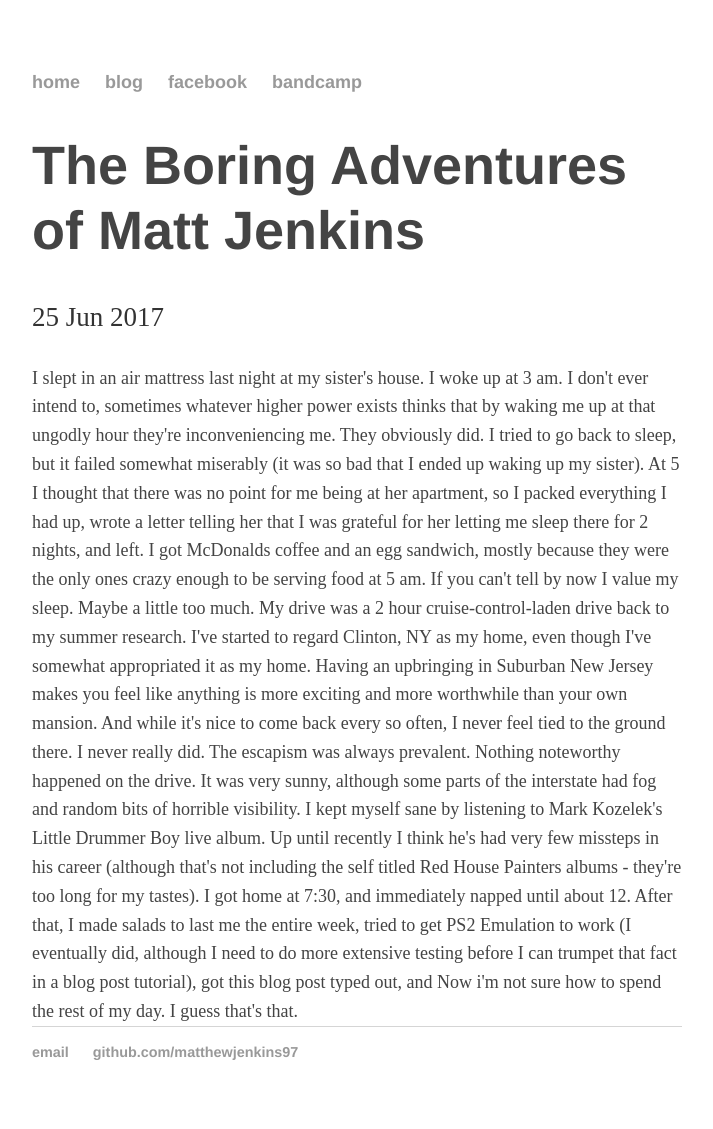
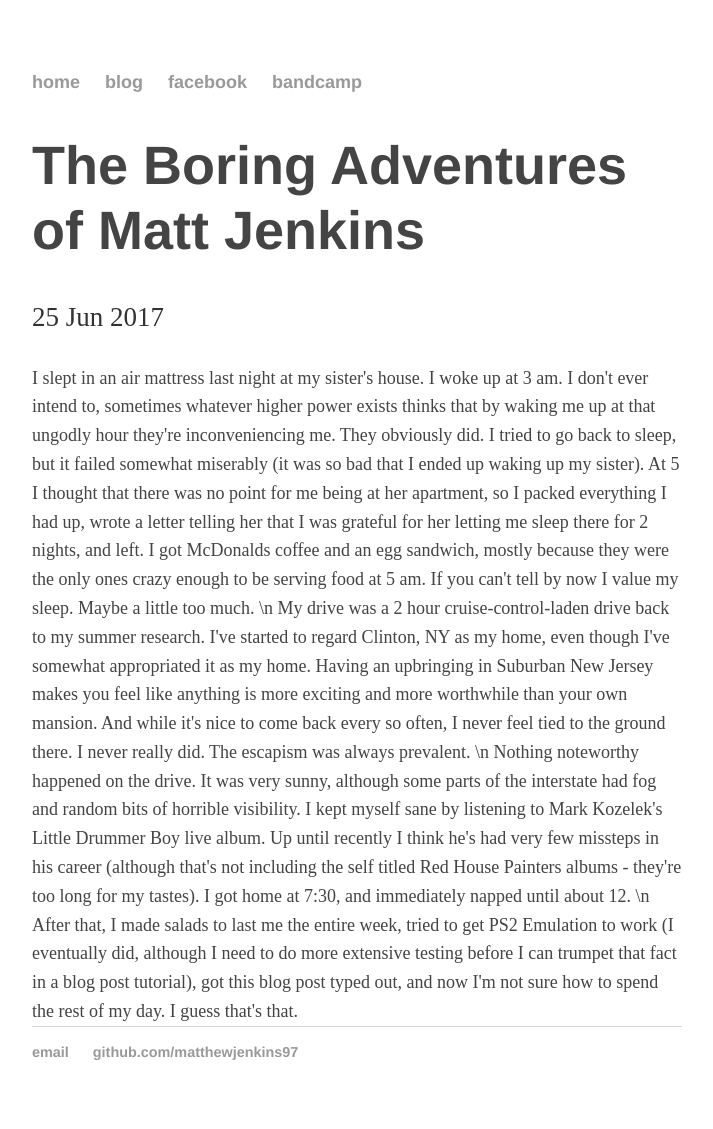
Before and after one commit to matthewjenkins97/matthewjenkins97.github.io, a Jekyll site: the page built from _posts/2017-06-25-the-boring-adventures-of-matt-jenkins.html, in a window 1280 px wide. Shown: the whole page, without its empty margins (283-996 px from the left). Built offline with Jekyll 4.4.1, drawn with Linux system fonts in a browser that asks for light colours.

```diff
--- a/_posts/2017-06-25-the-boring-adventures-of-matt-jenkins.html
+++ b/_posts/2017-06-25-the-boring-adventures-of-matt-jenkins.html
@@ -3,10 +3,10 @@ layout: post
 title: "The Boring Adventures of Matt Jenkins"
 date: 2017-06-25
 ---
-I slept in an air mattress last night at my sister's house. I woke up at 3 am. I don't ever intend to, sometimes whatever higher power exists thinks that by waking me up at that ungodly hour they're inconveniencing me. They obviously did. I tried to go back to sleep, but it failed somewhat miserably (it was so bad that I ended up waking up my sister). At 5 I thought that there was no point for me being at her apartment, so I packed everything I had up, wrote a letter telling her that I was grateful for her letting me sleep there for 2 nights, and left. I got McDonalds coffee and an egg sandwich, mostly because they were the only ones crazy enough to be serving food at 5 am. If you can't tell by now I value my sleep. Maybe a little too much.
+I slept in an air mattress last night at my sister's house. I woke up at 3 am. I don't ever intend to, sometimes whatever higher power exists thinks that by waking me up at that ungodly hour they're inconveniencing me. They obviously did. I tried to go back to sleep, but it failed somewhat miserably (it was so bad that I ended up waking up my sister). At 5 I thought that there was no point for me being at her apartment, so I packed everything I had up, wrote a letter telling her that I was grateful for her letting me sleep there for 2 nights, and left. I got McDonalds coffee and an egg sandwich, mostly because they were the only ones crazy enough to be serving food at 5 am. If you can't tell by now I value my sleep. Maybe a little too much. \n
 
-My drive was a 2 hour cruise-control-laden drive back to my summer research. I've started to regard Clinton, NY as my home, even though I've somewhat appropriated it as my home. Having an upbringing in Suburban New Jersey makes you feel like anything is more exciting and more worthwhile than your own mansion. And while it's nice to come back every so often, I never feel tied to the ground there. I never really did. The escapism was always prevalent.
+My drive was a 2 hour cruise-control-laden drive back to my summer research. I've started to regard Clinton, NY as my home, even though I've somewhat appropriated it as my home. Having an upbringing in Suburban New Jersey makes you feel like anything is more exciting and more worthwhile than your own mansion. And while it's nice to come back every so often, I never feel tied to the ground there. I never really did. The escapism was always prevalent. \n
 
-Nothing noteworthy happened on the drive. It was very sunny, although some parts of the interstate had fog and random bits of horrible visibility. I kept myself sane by listening to Mark Kozelek's Little Drummer Boy live album. Up until recently I think he's had very few missteps in his career (although that's not including the self titled Red House Painters albums - they're too long for my tastes). I got home at 7:30, and immediately napped until about 12.
+Nothing noteworthy happened on the drive. It was very sunny, although some parts of the interstate had fog and random bits of horrible visibility. I kept myself sane by listening to Mark Kozelek's Little Drummer Boy live album. Up until recently I think he's had very few missteps in his career (although that's not including the self titled Red House Painters albums - they're too long for my tastes). I got home at 7:30, and immediately napped until about 12. \n
 
-After that, I made salads to last me the entire week, tried to get PS2 Emulation to work (I eventually did, although I need to do more extensive testing before I can trumpet that fact in a blog post tutorial), got this blog post typed out, and Now i'm not sure how to spend the rest of my day. I guess that's that.
+After that, I made salads to last me the entire week, tried to get PS2 Emulation to work (I eventually did, although I need to do more extensive testing before I can trumpet that fact in a blog post tutorial), got this blog post typed out, and now I'm not sure how to spend the rest of my day. I guess that's that.
```
